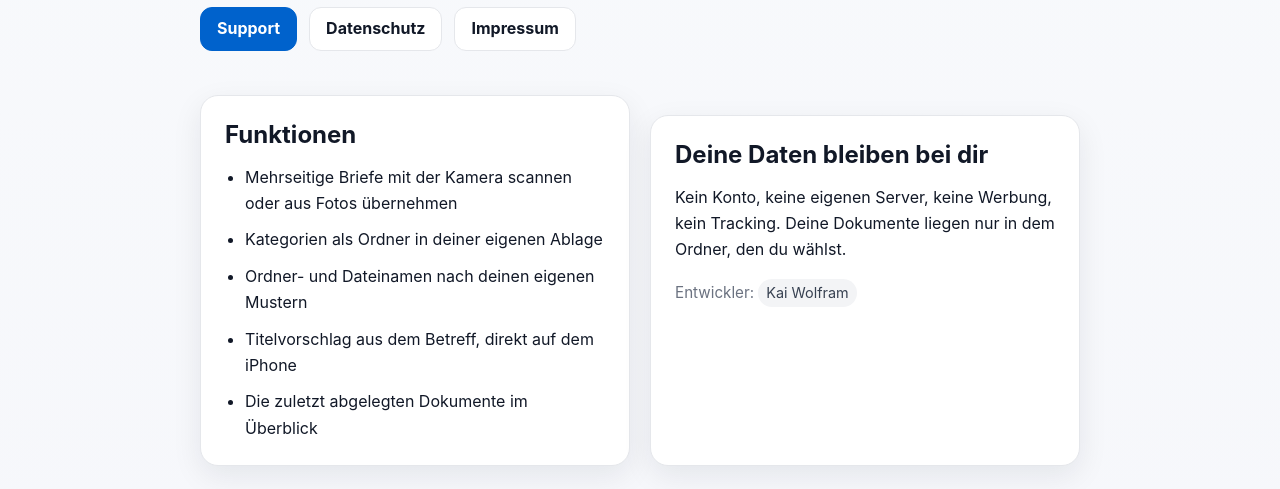
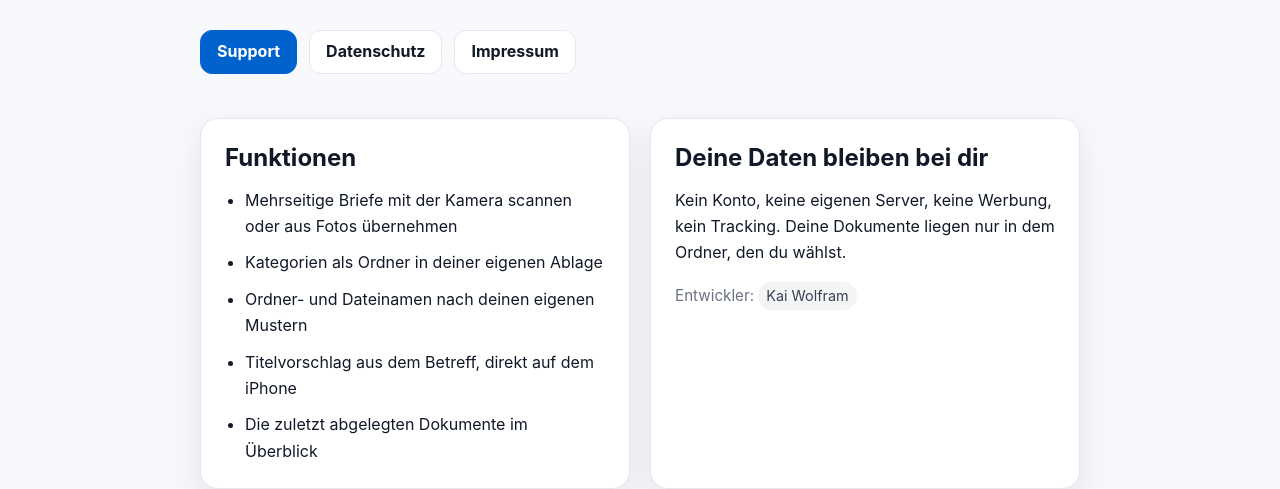
Before and after one commit to kaeptnslow/papiertiger, a plain HTML site: page index.html in a window 1280 px wide. Shown: the part 483-972 px from the top of the page. Drawn offline with Linux system fonts and the light colour scheme.

Commit message:
Fix icon and card alignment
Co-authored-by: Copilot <223556219+Copilot@users.noreply.github.com>

```diff
--- a/styles.css
+++ b/styles.css
@@ -155,6 +155,10 @@ p {
   margin-top: 20px;
 }
 
+.grid > .card + .card {
+  margin-top: 0;
+}
+
 .list {
   margin: 0;
   padding-left: 20px;
@@ -245,6 +249,7 @@ p {
 }
 
 .app-icon {
+  display: block;
   width: 96px;
   height: 96px;
   border-radius: 22px;
```
